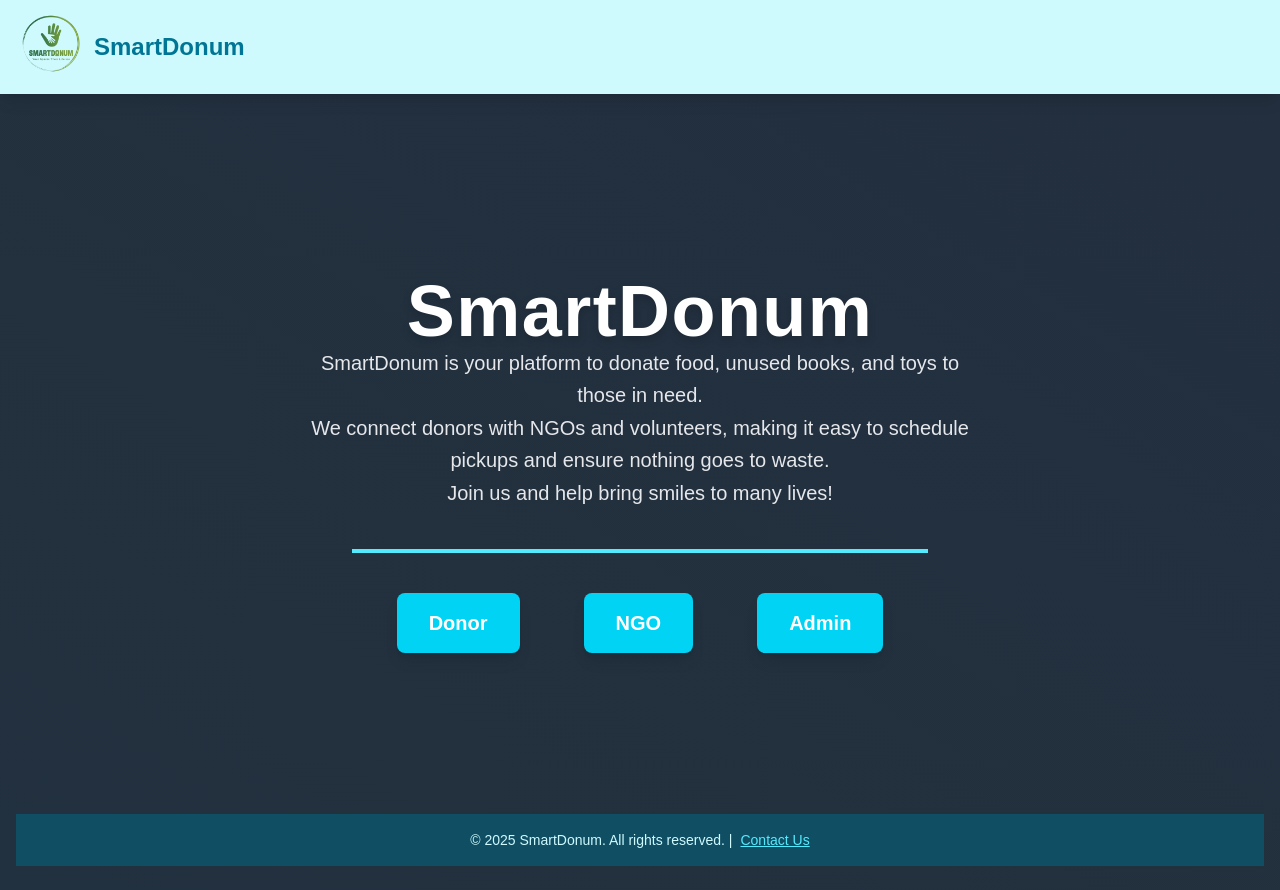
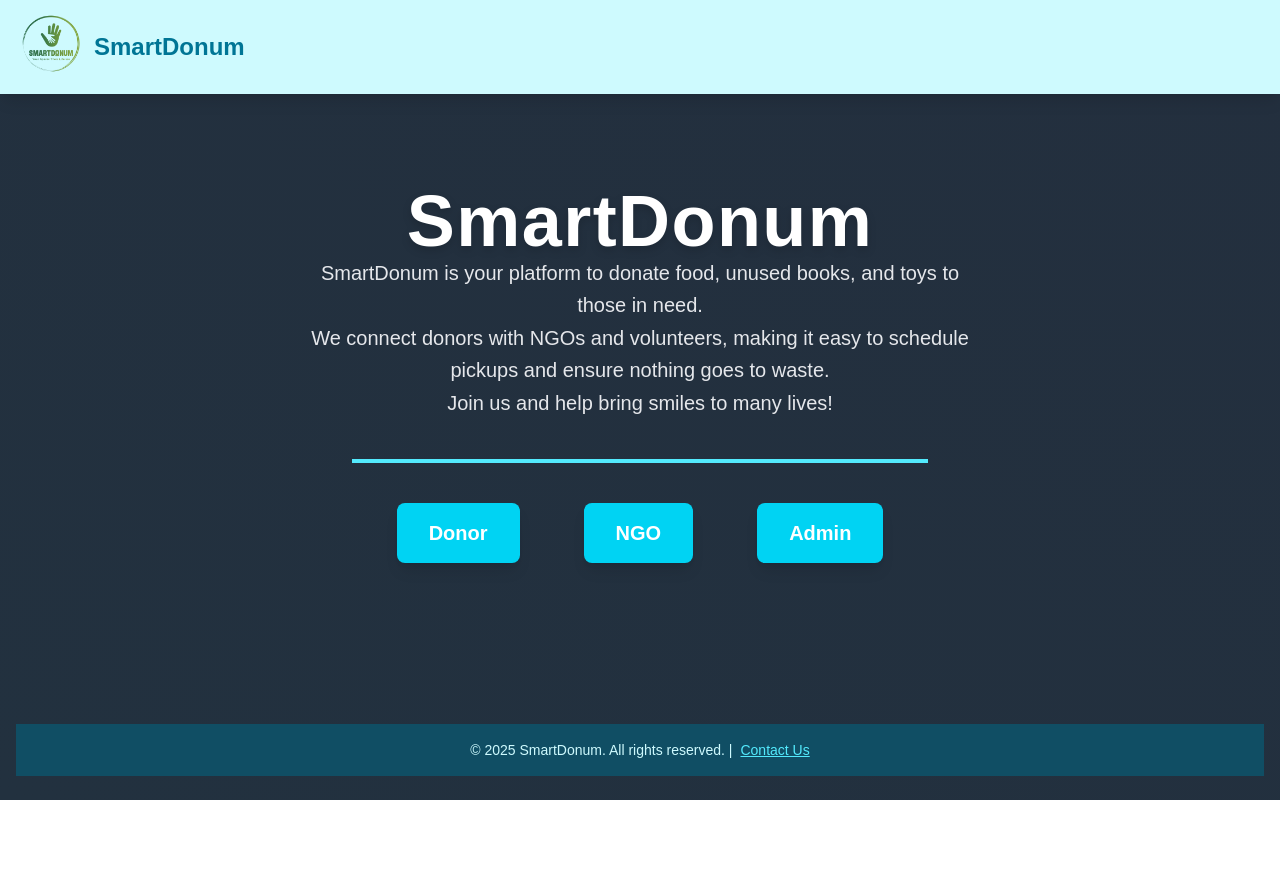
Before and after one commit to Chandrasekhar246800/smartdonum, a Next.js app: page /loginPage in a window 1280 px wide. After the commit the page ends 800 px from the top, so only its background shows below. Built offline with nearby package versions, Linux system fonts and the light colour scheme.

Commit message:
fixed hght

```diff
--- a/src/app/layout.tsx
+++ b/src/app/layout.tsx
@@ -29,10 +29,8 @@ export default function RootLayout({
         className={`${geistSans.variable} ${geistMono.variable} antialiased`}
       >
         <Navbar />
-        <div className="mt-[90px]">
 
         {children}
-        </div>
       </body>
     </html>
   );
```
